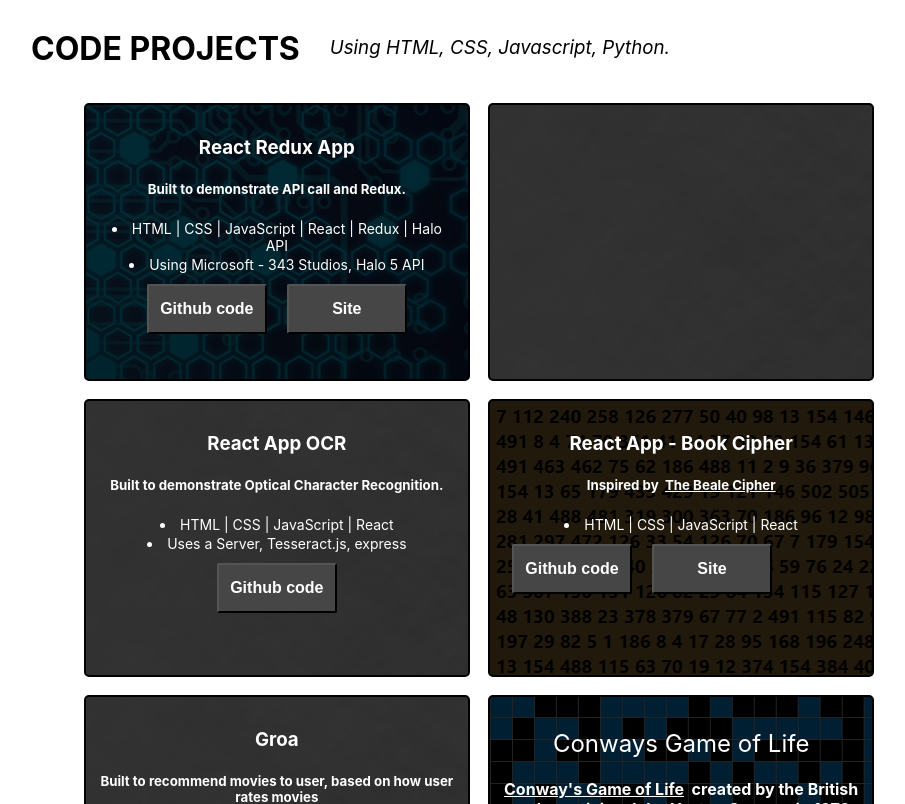
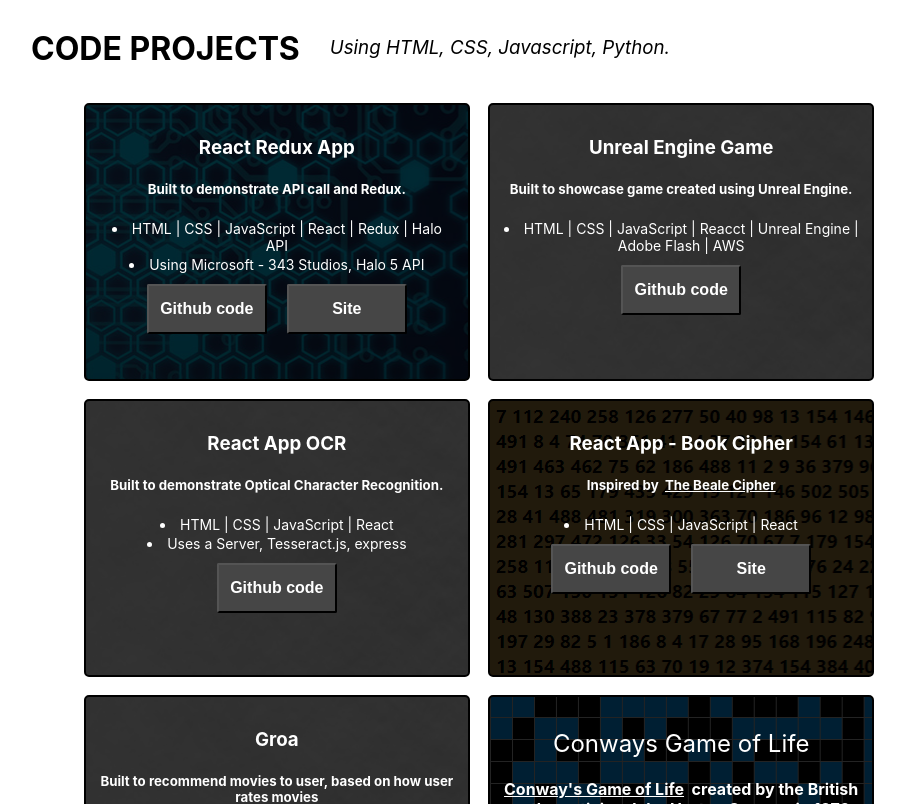
Before and after one commit to BenSolt/MyPortfolio, a React (Create React App) app in the folder portfolio/: page / in a window 1280 px wide. Shown: the part 700-1504 px from the top of the page, without its empty margins (161-1066 px from the left). Built offline with nearby package versions, Linux system fonts and the light colour scheme.

Commit message:
added unreal aws game

```diff
--- a/portfolio/src/components/home/Projects.js
+++ b/portfolio/src/components/home/Projects.js
@@ -11,6 +11,10 @@ export default function Projects() {
 
     function ReactOCR() {
         window.open("https://github.com/BenSolt/react-app-ocr");
+    }
+
+    function UnrealGame() {
+        window.open("https://react-app-unreal-game.vercel.app/");
     }
 
     function ReactReduxDeploy() {
@@ -74,7 +78,14 @@ export default function Projects() {
                 </div>
 
                 <div className='projectGroa'>
+                    <h3 className='textcolorTitle'>Unreal Engine Game</h3>
+                    <h5 className='textcolor'>
+                    Built to showcase game created using Unreal Engine.
+                    </h5>
+                    <li className='bullet'>HTML | CSS | JavaScript | Reacct | Unreal Engine | Adobe Flash | AWS</li>
+                    <button class="btn2" onClick={UnrealGame}>Github code</button>
                 </div>
+
                 <div className='projectGroa'>
 
                     <div className='projectText'>
@@ -102,10 +113,8 @@ export default function Projects() {
                         </h5>
                         <li className='bullet'>HTML | CSS | JavaScript | React </li>
 
-                        <div className='btn2Holder'>
                             <button class="btn2" onClick={ReactCipherGithub}>Github code</button>
                             <button class="btn2" onClick={ReactCipher}>Site</button>
-                        </div>
                     </div>
 
                 </div>
```
